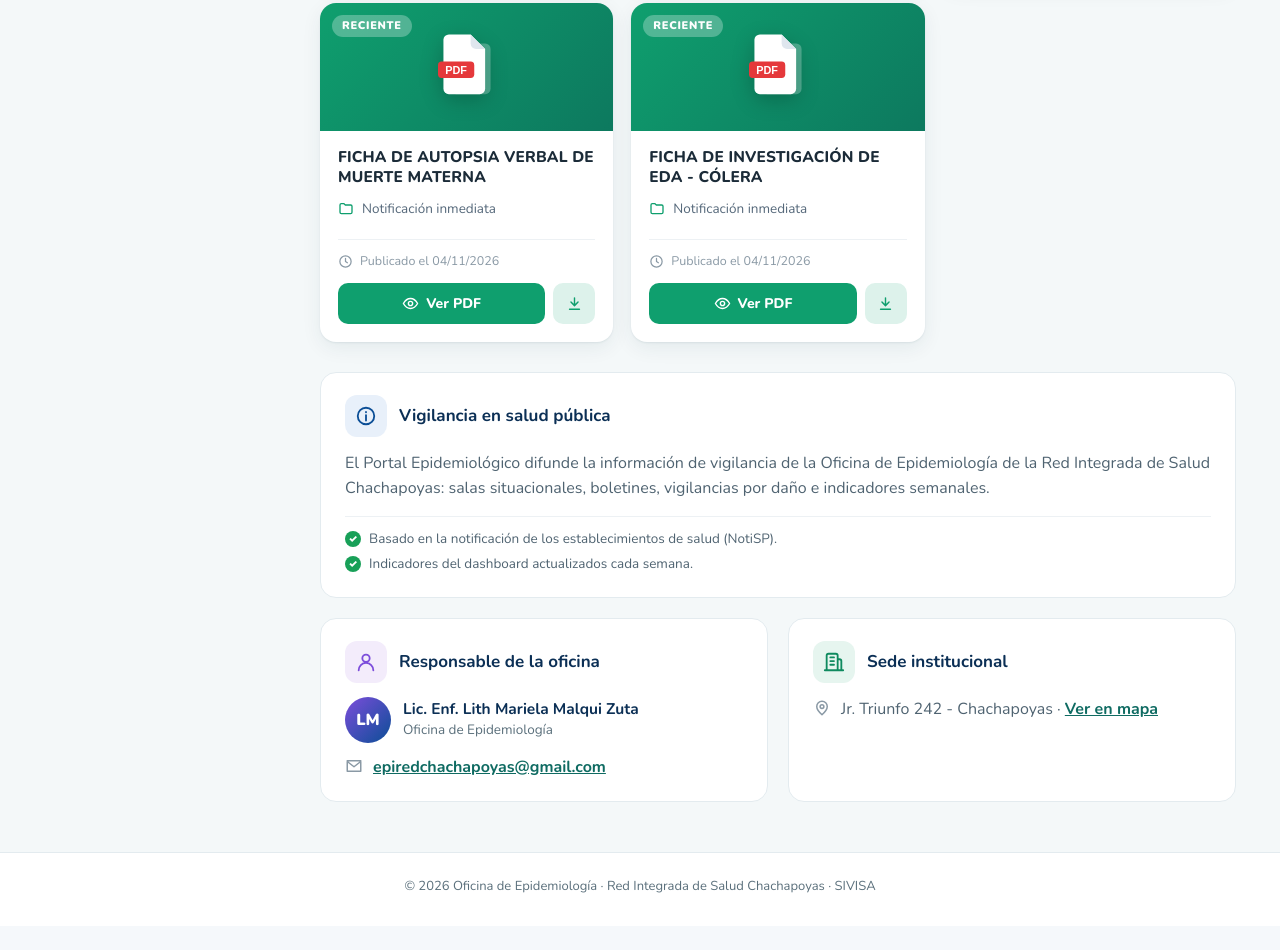
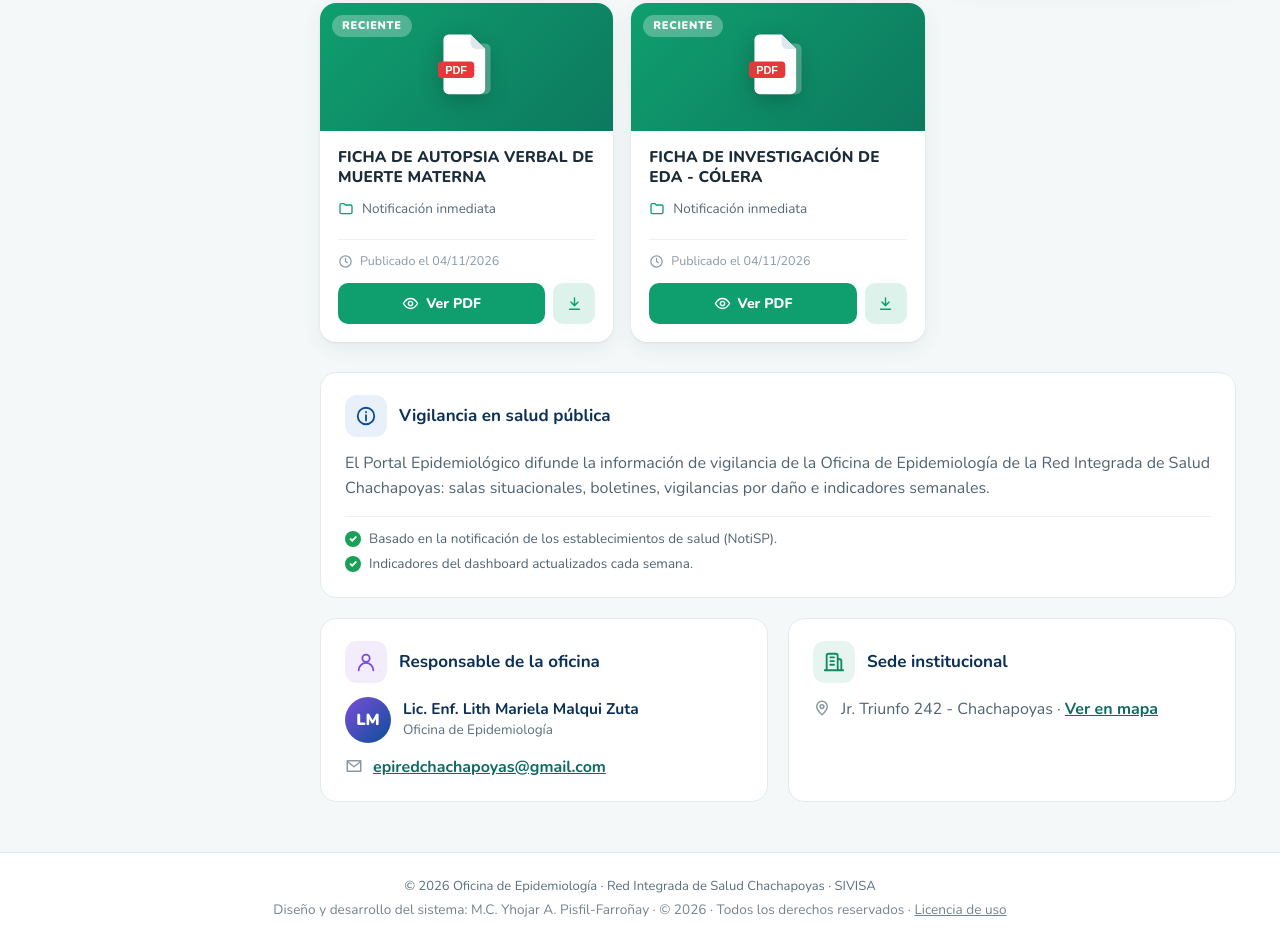
Before and after one commit to epiredchachapoyas/sivisa-red, a plain HTML site: page epidemiologia/index.html in a window 1280 px wide. Shown: the part 3125-4075 px from the top of the page. Before the commit the page ends 4051 px from the top, so only its background shows below. Drawn offline with nearby package versions, Linux system fonts and the light colour scheme.

Commit message:
Créditos de autoría y licencia

```diff
--- a/epidemiologia/index.html
+++ b/epidemiologia/index.html
@@ -97,6 +97,7 @@
 
 <footer class="pie">
   <p>© <span id="anio-pie"></span> Oficina de Epidemiología · Red Integrada de Salud Chachapoyas · SIVISA</p>
+  <p class="pie-autor" style="font-size:.85em;opacity:.85;margin-top:4px">Diseño y desarrollo del sistema: M.C. Yhojar A. Pisfil-Farroñay · © 2026 · Todos los derechos reservados · <a href="../LICENSE.txt" style="color:inherit">Licencia de uso</a></p>
 </footer>
 
 <script src="../data/sitio.js"></script>
```
Also changed, not shown: index.html (+1 -0 lines), promsa/index.html (+1 -0 lines), salud-ambiental/index.html (+1 -0 lines), LICENSE.txt (added), 1 other file.
